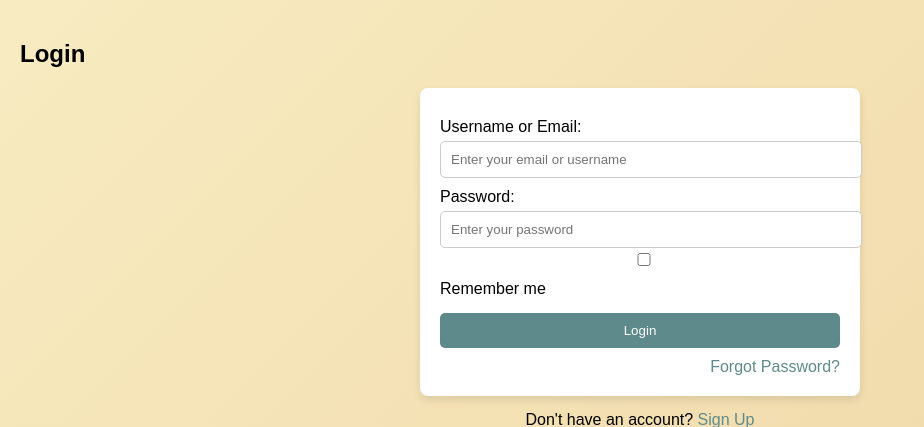
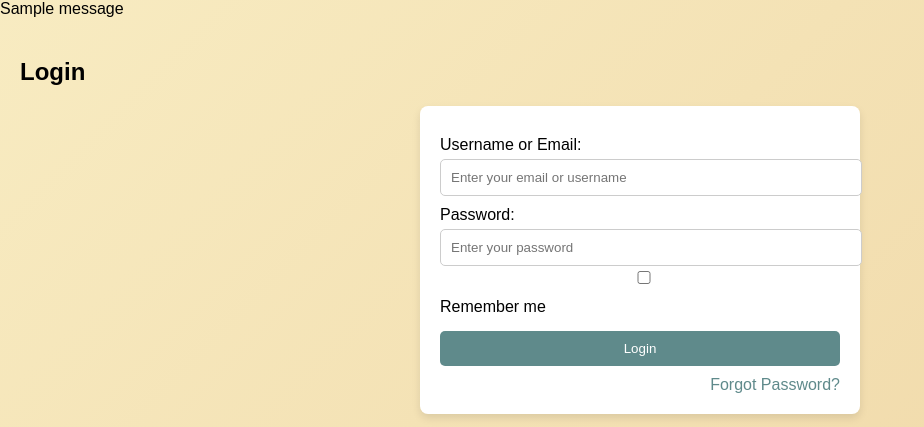
Before and after one commit to Sooraj-914/speech_to_sign, a Flask app: page /login in a window 1280 px wide. Shown: the part 58-485 px from the top of the page, without its empty margins (0-924 px from the left). Run offline with Flask 3, Linux system fonts and the light colour scheme; one stand-in notice (Sample message) is shown; some libraries are stand-ins or nearby versions.

Commit message:
Update login.html

```diff
--- a/templates/login.html
+++ b/templates/login.html
@@ -12,7 +12,15 @@
             <a href="home.html">Sign Language Converter</a>
         </div>
     </div>
-
+    {% with messages = get_flashed_messages(with_categories=true) %}
+        {% if messages %}
+            {% for category, message in messages %}
+                <div class="flash-message flash-{{ category }}">
+                    {{ message }}
+                </div>
+            {% endfor %}
+        {% endif %}
+    {% endwith %}
     <div class="container">
         <h2>Login</h2>
         <form class="login-form">
```
